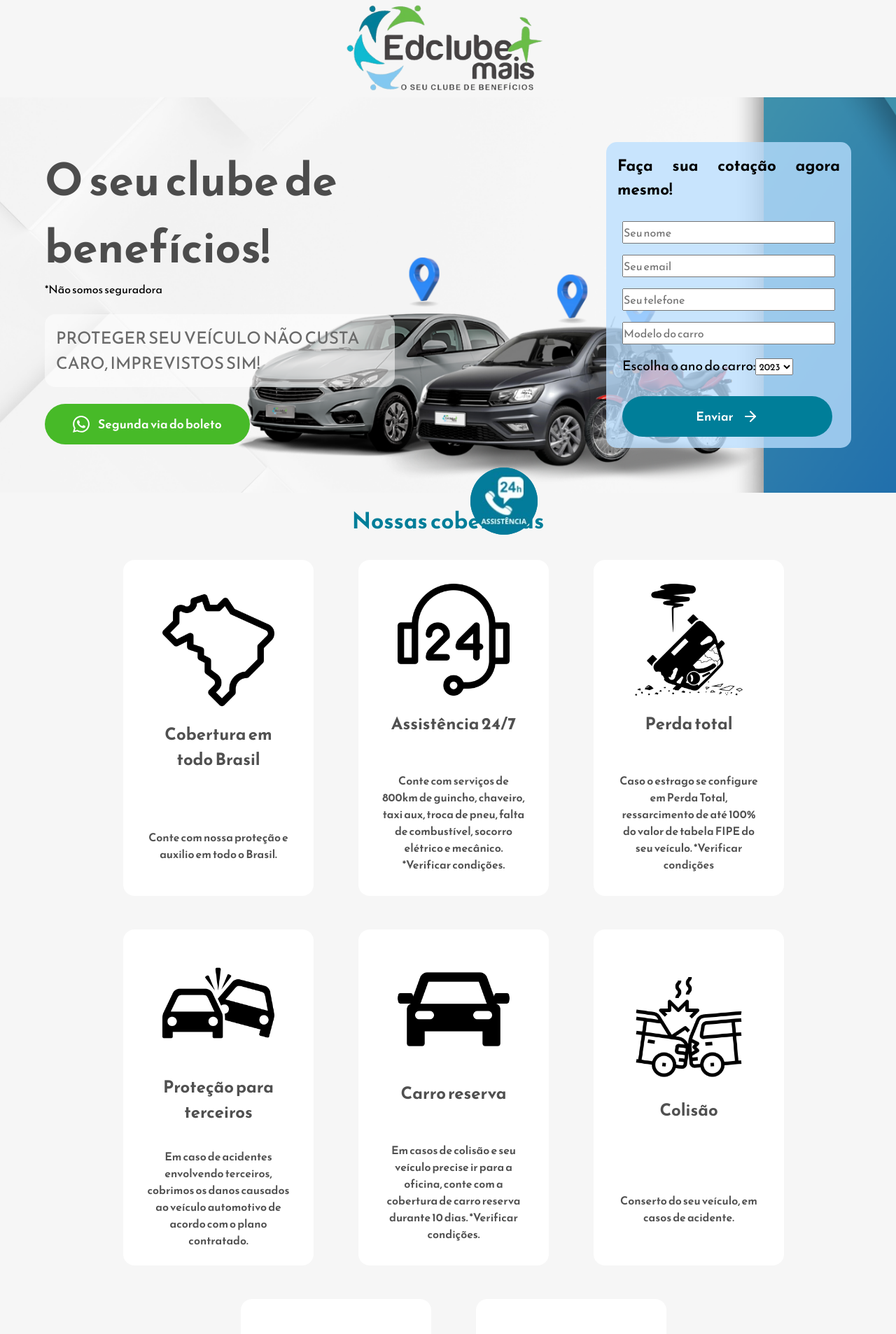
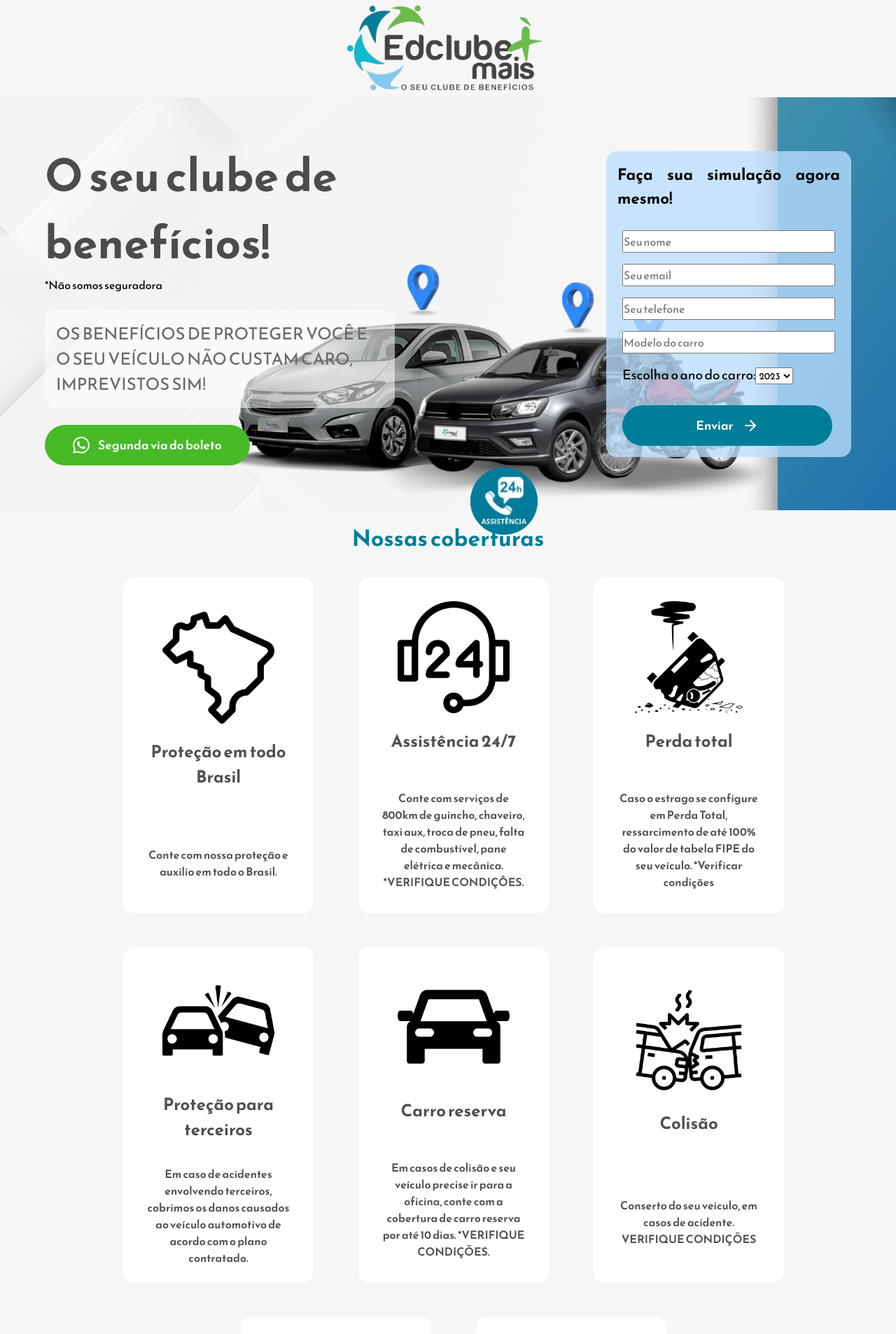
Before and after one commit to brenusaraujo/edclube-publicacao, a React (Create React App) app: page / in a window 1280 px wide. Shown: the top 1906 px of the page at 70% size. Built offline with nearby package versions, Linux system fonts and the light colour scheme.

Commit message:
mudanças

```diff
--- a/src/Components/Home.js
+++ b/src/Components/Home.js
@@ -117,14 +117,14 @@ const Home = () => {
             *Não somos seguradora
           </p>
           <p className="primary-text">
-            PROTEGER SEU VEÍCULO NÃO CUSTA CARO, IMPREVISTOS SIM!
+            OS BENEFÍCIOS DE PROTEGER VOCÊ E O SEU VEÍCULO NÃO CUSTAM CARO, IMPREVISTOS SIM!
           </p>
           <button onClick={handleWhatsAppButtonClickWithoutMessage} className="whatsapp-button" target="blank">
             <ImWhatsapp /> Segunda via do boleto
           </button>
         </div>
         <div className="home-form-section">
-          <h3 className="home-form-heading">Faça sua cotação agora mesmo!</h3>
+          <h3 className="home-form-heading">Faça sua simulação agora mesmo!</h3>
           <br />
           <form action="post">
             <div className="form-section">
--- a/src/Components/ProtejaPatrimonio.js
+++ b/src/Components/ProtejaPatrimonio.js
@@ -4,7 +4,7 @@ const ProtejaPatrimonio = () => {
   return (
     <div className="proteja-section-wrapper">
       <h1>
-        Proteja seu patrimônio!
+        Proteja seu veículo!
       </h1>
       <p>Garanta a sua tranquilidade com proteção veicular que você pode confiar</p>
     </div>
--- a/src/Components/Servicos.js
+++ b/src/Components/Servicos.js
@@ -13,13 +13,13 @@ const Servicos = () => {
   const coberturaData = [
     {
       image: brazil,
-      title: "Cobertura em todo Brasil",
+      title: "Proteção em todo Brasil",
       text: "Conte com nossa proteção e auxilio em todo o Brasil.",
     },
     {
       image: callCenter,
       title: "Assistência 24/7",
-      text: "Conte com serviços de 800km de guincho, chaveiro, taxi aux, troca de pneu, falta de combustível, socorro elétrico e mecânico. *Verificar condições.",
+      text: "Conte com serviços de 800km de guincho, chaveiro, taxi aux, troca de pneu, falta de combustível, pane elétrica e mecânica. *VERIFIQUE CONDIÇÔES.",
     },
     {
       image: car2,
@@ -34,12 +34,12 @@ const Servicos = () => {
     {
       image: car,
       title: "Carro reserva",
-      text: "Em casos de colisão e seu veículo precise ir para a oficina, conte com a cobertura de carro reserva durante 10 dias. *Verificar condições.",
+      text: "Em casos de colisão e seu veículo precise ir para a oficina, conte com a cobertura de carro reserva por até 10 dias. *VERIFIQUE CONDIÇÕES.",
     },
     {
       image: fenderBender,
       title: "Colisão",
-      text: "Conserto do seu veículo, em casos de acidente.",
+      text: "Conserto do seu veículo, em casos de acidente. VERIFIQUE CONDIÇÕES",
     },
     {
       image: fire,
```
